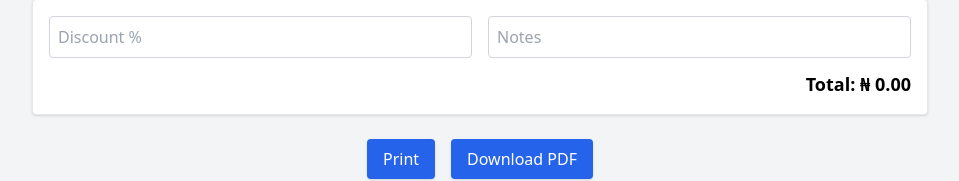
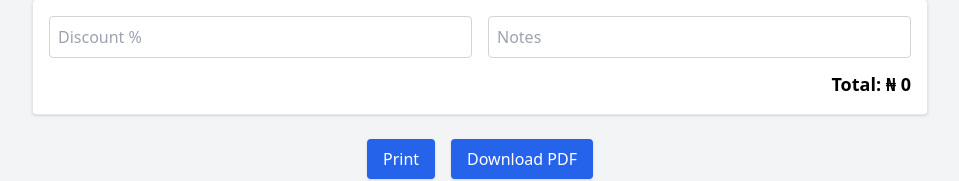
Before and after one commit to Raphdon832/invoice-app, a React (Vite) app: page / in a window 1280 px wide. Shown: the part 707-888 px from the top of the page, without its empty margins (160-1119 px from the left). Built offline with nearby package versions, Linux system fonts and the light colour scheme.

Commit message:
Update InvoiceApp.jsx

```diff
--- a/src/InvoiceApp.jsx
+++ b/src/InvoiceApp.jsx
@@ -108,7 +108,7 @@ const calculateTotal = () => {
                 <td style="padding: 12px; border: 1px solid #eee;">${item.description}</td>
                 <td style="padding: 12px; text-align: center; border: 1px solid #eee;">${invoiceData.currency} ${item.price.toFixed(2)}</td>
                 <td style="padding: 12px; text-align: center; border: 1px solid #eee;">${item.quantity}</td>
-                <td style="padding: 12px; text-align: right; border: 1px solid #eee;">${invoiceData.currency} ${(item.price * item.quantity).toFixed(2)}</td>
+                <td style="padding: 12px; text-align: right; border: 1px solid #eee;">${invoiceData.currency} ${Number((item.price * item.quantity).toFixed(2)).toLocaleString()}</td>
               </tr>
             `).join("")}
           </tbody>
@@ -240,7 +240,7 @@ const calculateTotal = () => {
               <Input placeholder="Notes" value={invoiceData.notes} onChange={(e) => setInvoiceData({ ...invoiceData, notes: e.target.value })} />
             </div>
             <p className="font-semibold text-right text-lg mt-4">
-              Total: {invoiceData.currency} {calculateTotal().toFixed(2)}
+             Total: {invoiceData.currency} {Number(calculateTotal().toFixed(2)).toLocaleString()}
             </p>
           </CardContent>
         </Card>
```
